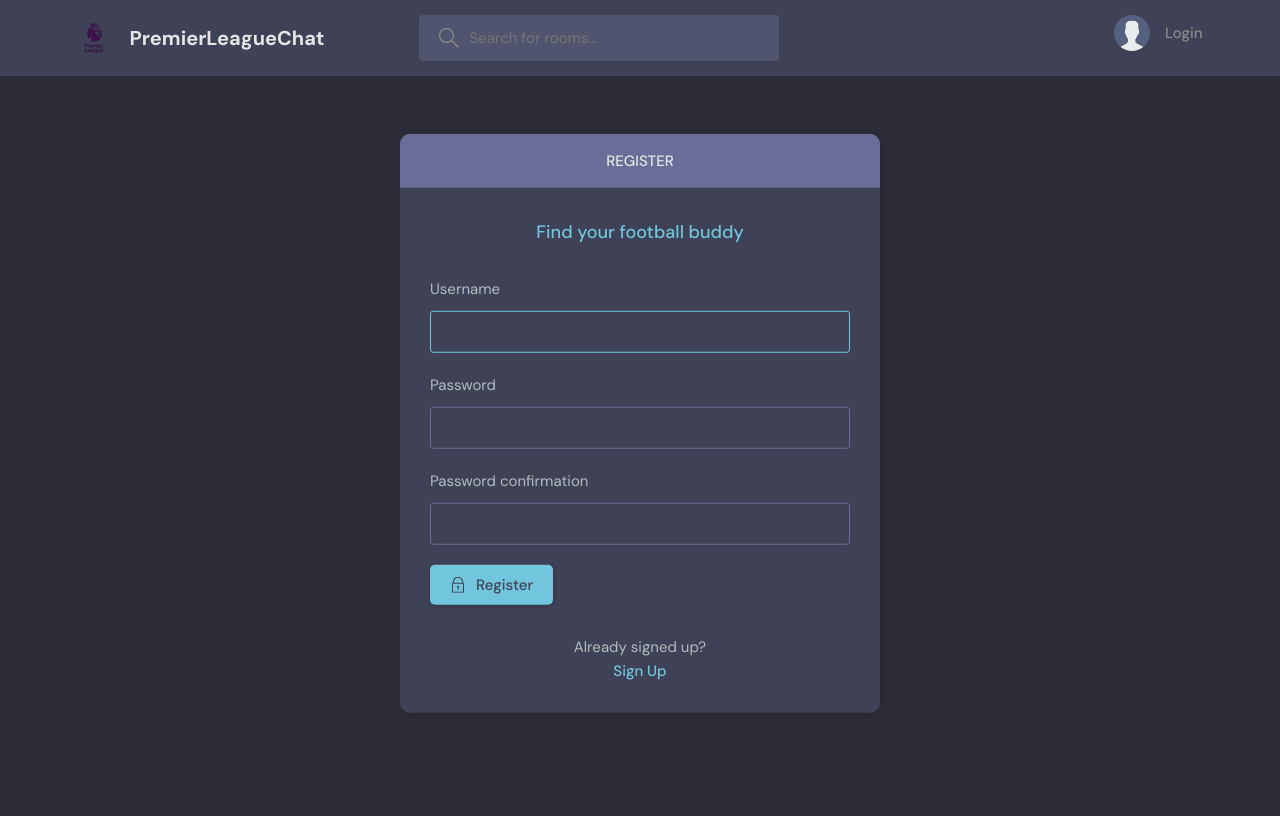
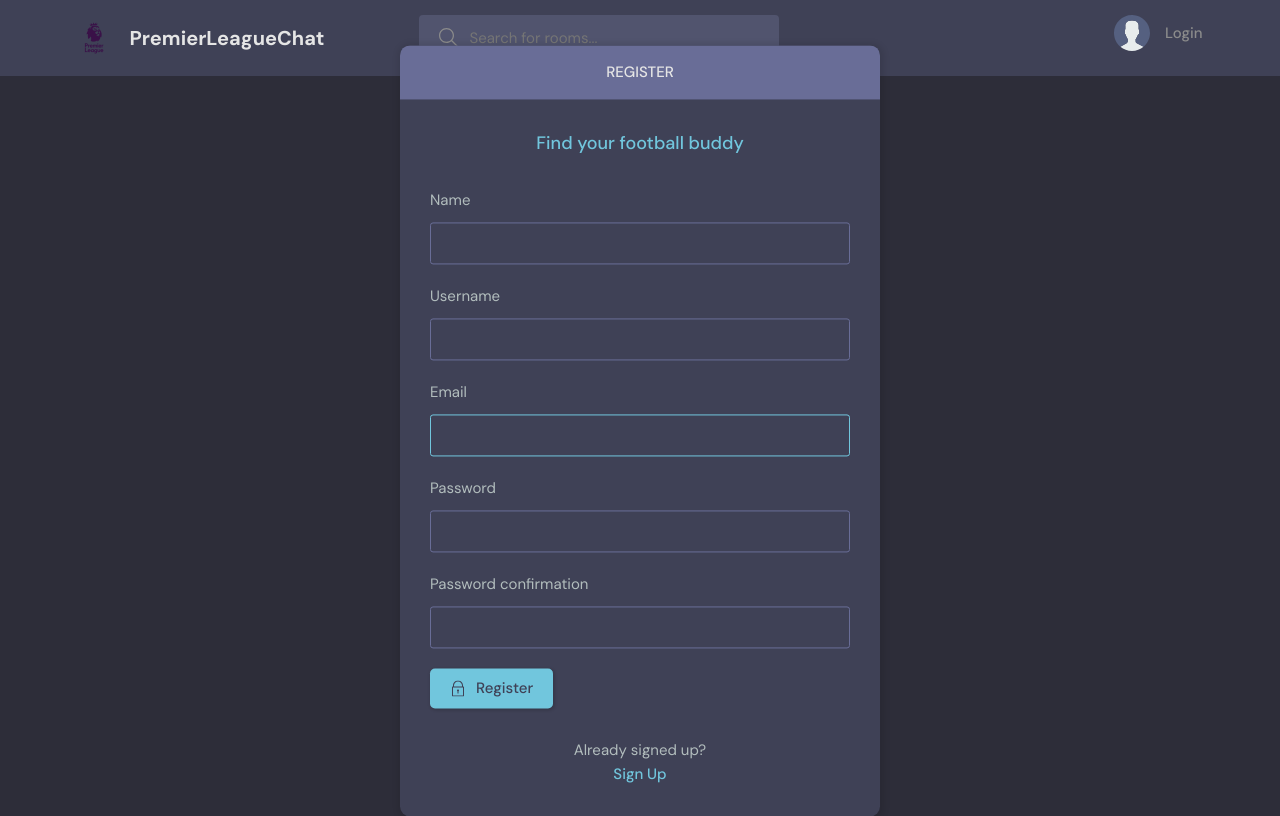
Before and after one commit to harriskwong1208/PremierLeagueChat, a Django app: page /register/ in a window 1280 px wide. Before the commit the page ends 713 px from the top, so only its background shows below. Run offline with Django 4.2, Linux system fonts and the light colour scheme; tables that the repository leaves empty hold one stand-in row (values such as "Sample post").

Commit message:
Modified User database model to include avatars.

```diff
--- a/base/admin.py
+++ b/base/admin.py
@@ -1,8 +1,9 @@
 from django.contrib import admin
 
 # Register your models here.
-from .models import Room,Topic,Message
+from .models import Room,Topic,Message, User
 
+admin.site.register(User)
 admin.site.register(Room)
 admin.site.register(Topic)
 admin.site.register(Message)
--- a/base/forms.py
+++ b/base/forms.py
@@ -1,6 +1,12 @@
 from django.forms import ModelForm
-from .models import Room
-from django.contrib.auth.models import User
+from .models import Room, User
+from django.contrib.auth.forms import UserCreationForm
+
+
+class MyUserCreationForm(UserCreationForm):
+    class Meta:
+        model = User
+        fields = ['name','username','email','password1','password2']
 
 
 class RoomForm(ModelForm):
@@ -12,4 +18,4 @@
 class UserForm(ModelForm):
     class Meta:
         model = User
-        fields = ['username','email']
+        fields = ['avatar','name','username','email','bio']
--- a/base/models.py
+++ b/base/models.py
@@ -1,7 +1,18 @@
 from django.db import models
-from django.contrib.auth.models import User
+from django.contrib.auth.models import AbstractUser
 
-# Create your models here.
+class User(AbstractUser):
+    name = models.CharField(max_length=200,null=True)
+    email = models.EmailField(unique=True, null=True)
+    bio = models.TextField(null=True)
+
+
+    avatar = models.ImageField(null=True, default="avatar.svg")
+    USERNAME_FIELD = 'email'
+    REQUIRED_FIELDS = []
+
+
+
 
 class Topic(models.Model):
     name = models.CharField(max_length=200)
--- a/base/templates/base/activity.html
+++ b/base/templates/base/activity.html
@@ -26,7 +26,7 @@
               <div class="activities__boxHeader roomListRoom__header">
                 <a href="{% url 'user-profile' message.user.id %}" class="roomListRoom__author">
                   <div class="avatar avatar--small">
-                    <img src="https://randomuser.me/api/portraits/women/11.jpg" />
+                    <img src="{{message.user.avatar.url}}" />
                   </div>
                   <p>
                     @{{message.user}}
--- a/base/templates/base/activity_component.html
+++ b/base/templates/base/activity_component.html
@@ -7,7 +7,7 @@
       <div class="activities__boxHeader roomListRoom__header">
         <a href="{% url 'user-profile' message.user.id %}" class="roomListRoom__author">
           <div class="avatar avatar--small">
-            <img src="https://randomuser.me/api/portraits/women/11.jpg" />
+            <img src="{{message.user.avatar.url}}" />
           </div>
           <p>
             @{{message.user}}
--- a/base/templates/base/feed_component.html
+++ b/base/templates/base/feed_component.html
@@ -4,7 +4,7 @@
     <div class="roomListRoom__header">
       <a href="{% url 'user-profile' room.host.id %}" class="roomListRoom__author">
         <div class="avatar avatar--small">
-          <img src="https://randomuser.me/api/portraits/women/11.jpg" />
+          <img src="{{room.host.avatar.url}}" />
         </div>
         <span>{{room.host.username}}</span>
       </a>
--- a/base/templates/base/login_register.html
+++ b/base/templates/base/login_register.html
@@ -17,8 +17,8 @@
             <form class="form" action="#" method="POST">
               {% csrf_token %}
               <div class="form__group form__group">
-                <label for="room_name">Username</label>
-                <input id="username" name="username" type="text" placeholder="e.g. dennis_ivy" />
+                <label for="room_name">Email</label>
+                <input id="username" name="email" type="text" placeholder="e.g. ichigo@gmail.com" />
               </div>
               <div class="form__group">
                 <label for="password">Password</label>
--- a/base/templates/base/room.html
+++ b/base/templates/base/room.html
@@ -70,7 +70,7 @@
                 <p>Hosted By</p>
                 <a href="{% url 'user-profile' room.host.id %}" class="room__author">
                   <div class="avatar avatar--small">
-                    <img src="https://randomuser.me/api/portraits/men/37.jpg" />
+                    <img src="{{room.host.avatar.url}}" />
                   </div>
                   <span>@{{room.host.username}}</span>
                 </a>
@@ -91,7 +91,7 @@
                     <div class="thread__author">
                       <a href="{% url 'user-profile' message.user.id%}" class="thread__authorInfo">
                         <div class="avatar avatar--small">
-                          <img src="https://randomuser.me/api/portraits/men/37.jpg" />
+                          <img src="{{message.user.avatar.url}}" />
                         </div>
                         <span>@{{message.user.username}}</span>
                       </a>
@@ -136,7 +136,7 @@
 
             <a href="{% url 'user-profile' user.id %}" class="participant">
               <div class="avatar avatar--medium">
-                <img src="https://randomuser.me/api/portraits/men/37.jpg" />
+                <img src="{{user.avatar.url}}" />
               </div>
               <p>
                 {{user.username}}
--- a/base/templates/base/update-user.html
+++ b/base/templates/base/update-user.html
@@ -20,7 +20,7 @@
                 </div>
             </div>
             <div class="layout__body">
-                <form class="form" action="" method="POST">
+                <form class="form" action="" method="POST" enctype="multipart/form-data">
                   {% csrf_token %}
                   {% for field in form %}
                     <div class="form__group">
--- a/base/views.py
+++ b/base/views.py
@@ -1,13 +1,13 @@
 from django.shortcuts import render,redirect
-from .models import Room, Topic, Message
-from .forms import RoomForm, UserForm
+from .models import Room, Topic, Message, User
+from .forms import RoomForm, UserForm, MyUserCreationForm
 from django.db.models import Q
-from django.contrib.auth.models import User
+
 from django.contrib import messages
 from django.contrib.auth import authenticate,login,logout
 from django.contrib.auth.decorators import login_required
 from django.http import HttpResponse
-from django.contrib.auth.forms import UserCreationForm
+
 
 # Create your views here.
 
@@ -24,15 +24,15 @@
         return redirect('home')
 
     if request.method == 'POST':
-        username = request.POST.get('username').lower()
+        email = request.POST.get('email').lower()
         password = request.POST.get('password')
 
         try:
-            user = User.objects.get(username=username)
+            user = User.objects.get(email=email)
         except:
             messages.error(request,'User does not exists')
 
-        user = authenticate(request,username=username,password=password)
+        user = authenticate(request,email=email,password=password)
         if user is not None:
             login(request,user)
             return redirect('home')
@@ -49,9 +49,9 @@
     return redirect('home')
 
 def registerPage(request):
-    form = UserCreationForm()
+    form = MyUserCreationForm()
     if request.method == 'POST':
-        form = UserCreationForm(request.POST)
+        form = MyUserCreationForm(request.POST)
         if form.is_valid():
             user = form.save(commit=False)
             user.username = user.username.lower()
@@ -175,7 +175,7 @@
     user = request.user
     form = UserForm(instance=user)
     if request.method =='POST':
-        form = UserForm(request.POST,instance=user)
+        form = UserForm(request.POST,request.FILES,instance=user)
         if form.is_valid():
             form.save()
             return redirect('user-profile',pk=user.id)
--- a/premierleague/settings.py
+++ b/premierleague/settings.py
@@ -41,6 +41,8 @@
     'base.apps.BaseConfig',
     'rest_framework',
 ]
+
+AUTH_USER_MODEL = 'base.User'
 
 MIDDLEWARE = [
     'django.middleware.security.SecurityMiddleware',
@@ -121,10 +123,13 @@
 # https://docs.djangoproject.com/en/4.2/howto/static-files/
 
 STATIC_URL = 'static/'
+MEDIA_ROOT = '/images/'
 
 STATICFILES_DIRS = [
     BASE_DIR / 'static'
 ]
+
+MEDIA_ROOT = BASE_DIR / 'static/images'
 
 #STATIC_ROOT =
 
--- a/premierleague/urls.py
+++ b/premierleague/urls.py
@@ -1,8 +1,8 @@
 
 from django.contrib import admin
 from django.urls import path, include
-
-
+from django.conf import settings
+from django.conf.urls.static import static
 
 
 urlpatterns = [
@@ -10,3 +10,5 @@
     path('',include('base.urls')),
     path('api/',include('base.api.urls'))
 ]
+
+urlpatterns += static(settings.MEDIA_URL, document_root = settings.MEDIA_ROOT)
--- a/templates/navbar.html
+++ b/templates/navbar.html
@@ -24,7 +24,7 @@
         <div class="header__user">
           <a href="{% url 'update-user' %}">
             <div class="avatar avatar--medium active">
-              <img src="https://randomuser.me/api/portraits/men/37.jpg" />
+              <img src="{{request.user.avatar.url}}" />
             </div>
             <p>{{request.user.username}} <span>@{{request.user.username}}</span></p>
           </a>
```
Also changed, not shown: base/migrations/0001_initial.py, base/migrations/0002_topic_room_host_message_room_topic.py (deleted), base/migrations/0002_user_bio_user_name_alter_user_email.py (added), base/migrations/0003_alter_room_options_room_participants.py (deleted), base/migrations/0003_user_avatar.py (added), db.sqlite3, static/images/Screenshot_49.png (added).
